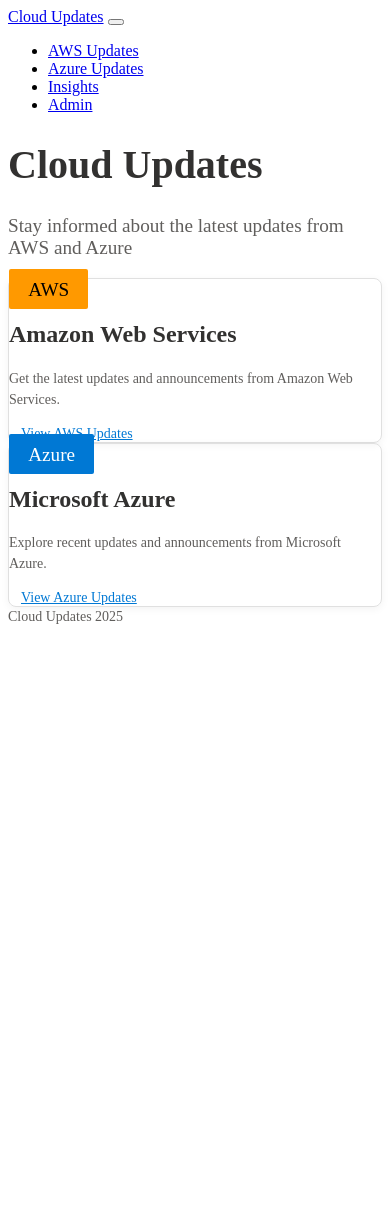
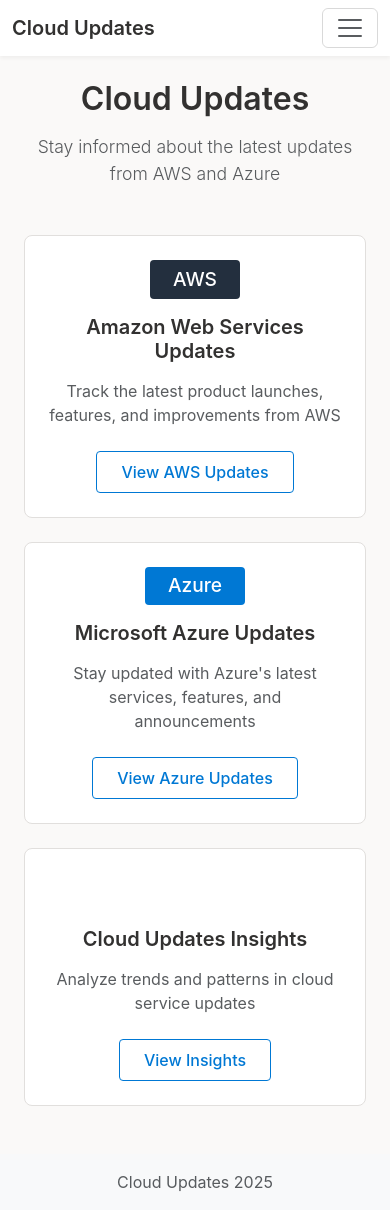
Before and after one commit to ashenai/cloud_updates, a Flask app: page / in a window 390 px wide. Before the commit the page ends 624 px from the top, so only its background shows below. Run offline with Flask 3, Linux system fonts and the light colour scheme.

Commit message:
Redesigned landing page with modern UI
- Added modern card design with hover effects
- Improved typography and spacing
- Added responsive design for mobile
- Enhanced badges with better colors
- Added new Insights section
- Improved button styling with hover effects
- Cleaned up unnecessary JavaScript

```diff
--- a/app/templates/index.html
+++ b/app/templates/index.html
@@ -1,194 +1,6 @@
 {% extends "base.html" %}
 
-{% block styles %}
-<style>
-    .update-card {
-        margin-bottom: 20px;
-        border: 1px solid #EDEBE9;
-        box-shadow: none;
-        border-radius: 2px;
-    }
-    .update-card .card-body {
-        padding: 20px;
-    }
-    .provider-badge {
-        font-size: 0.75em;
-        padding: 2px 8px;
-        border-radius: 2px;
-        font-weight: 500;
-    }
-    .aws-badge {
-        background-color: #FF9900;
-        color: black;
-    }
-    .azure-badge {
-        background-color: #0078D4;
-        color: white;
-    }
-    .meta-tags {
-        margin-top: 16px;
-    }
-    .tag-section {
-        display: flex;
-        margin-bottom: 8px;
-    }
-    .tag-section-title {
-        font-size: 0.875em;
-        color: #605E5C;
-        width: 140px;
-        flex-shrink: 0;
-    }
-    .tags-container {
-        font-size: 0.875em;
-        color: #323130;
-        flex: 1;
-        padding-top: 1px;
-    }
-    .tag-list {
-        display: inline;
-        margin: 0;
-        padding: 0;
-    }
-    .tag-list-item {
-        display: inline;
-        color: #323130;
-    }
-    .tag-list-item:not(:last-child)::after {
-        content: ", ";
-        color: #605E5C;
-    }
-    .nav-tabs {
-        margin-bottom: 20px;
-        border-bottom: 1px solid #EDEBE9;
-    }
-    .nav-tabs .nav-link {
-        color: #323130;
-        border: none;
-        padding: 8px 16px;
-        margin-right: 24px;
-        font-weight: 500;
-    }
-    .nav-tabs .nav-link.active {
-        color: #0078D4;
-        border-bottom: 2px solid #0078D4;
-    }
-    .tab-content {
-        padding-top: 20px;
-    }
-    /* Filter Styles */
-    .filter-section {
-        margin-bottom: 20px;
-        display: flex;
-        gap: 12px;
-        align-items: center;
-    }
-    .filter-group .btn {
-        padding: 4px 12px;
-        font-size: 0.875em;
-        font-weight: 500;
-        border: 1px solid #8A8886;
-        color: #323130;
-        background: white;
-        border-radius: 2px;
-    }
-    .filter-group .btn:hover {
-        background-color: #F3F2F1;
-        border-color: #323130;
-    }
-    .filter-dropdown {
-        min-width: 280px;
-        max-height: 320px;
-        overflow-y: auto;
-        border: 1px solid #EDEBE9;
-        border-radius: 2px;
-        box-shadow: 0 2px 4px rgba(0,0,0,0.1);
-        padding: 0;
-    }
-    .filter-option {
-        display: flex;
-        align-items: center;
-        padding: 6px 12px;
-        margin: 0;
-    }
-    .filter-option:hover {
-        background-color: #F3F2F1;
-    }
-    .filter-checkbox {
-        margin-right: 8px;
-    }
-    .dropdown-header {
-        background-color: #F8F8F8;
-        padding: 8px 12px;
-        font-weight: 600;
-        color: #323130;
-        border-bottom: 1px solid #EDEBE9;
-        font-size: 0.875em;
-    }
-    .filter-count {
-        background-color: #F3F2F1;
-        padding: 1px 6px;
-        border-radius: 2px;
-        font-size: 0.875em;
-        margin-left: 6px;
-        color: #323130;
-    }
-    .card-title {
-        font-size: 1em;
-        font-weight: 600;
-        color: #323130;
-        margin-bottom: 8px;
-        line-height: 1.4;
-    }
-    .card-text {
-        color: #605E5C;
-        line-height: 1.5;
-        font-size: 0.875em;
-    }
-    .btn-outline-primary {
-        color: #0078D4;
-        border-color: #0078D4;
-        border-radius: 2px;
-        padding: 4px 12px;
-        font-size: 0.875em;
-    }
-    .btn-outline-primary:hover {
-        background-color: #0078D4;
-        border-color: #0078D4;
-    }
-    .text-muted {
-        color: #605E5C !important;
-        font-size: 0.875em;
-    }
-    .card {
-        border: 1px solid #e0e0e0;
-        border-radius: 8px;
-        transition: transform 0.2s ease, box-shadow 0.2s ease;
-    }
-    .card:hover {
-        transform: translateY(-5px);
-        box-shadow: 0 8px 16px rgba(0,0,0,0.1) !important;
-    }
-    .display-4 {
-        font-size: 2.5rem;
-        font-weight: 600;
-        color: #323130;
-    }
-    .lead {
-        font-size: 1.2rem;
-        color: #605E5C;
-    }
-    .provider-badge {
-        font-size: 1.2em;
-        padding: 0.5em 1em;
-    }
-    .h4 {
-        color: #323130;
-    }
-    .shadow-sm {
-        box-shadow: 0 2px 8px rgba(0,0,0,0.05) !important;
-    }
-</style>
-{% endblock %}
+{% block title %}Cloud Updates{% endblock %}
 
 {% block content %}
 <div class="container mt-4">
@@ -198,27 +10,44 @@
     </div>
 
     <div class="row g-4">
+        <!-- AWS Card -->
         <div class="col-md-6">
-            <div class="card h-100 shadow-sm">
-                <div class="card-body text-center">
+            <div class="card h-100 shadow-hover">
+                <div class="card-body text-center p-4">
                     <div class="mb-4">
-                        <span class="badge provider-badge aws-badge">AWS</span>
+                        <span class="badge provider-badge aws-badge mb-3">AWS</span>
+                        <h4 class="card-title h4">Amazon Web Services Updates</h4>
+                        <p class="card-text text-muted">Track the latest product launches, features, and improvements from AWS</p>
                     </div>
-                    <h2 class="h4 mb-3">Amazon Web Services</h2>
-                    <p class="card-text text-muted mb-4">Get the latest updates and announcements from Amazon Web Services.</p>
                     <a href="{{ url_for('aws_updates') }}" class="btn btn-outline-primary">View AWS Updates</a>
                 </div>
             </div>
         </div>
+
+        <!-- Azure Card -->
         <div class="col-md-6">
-            <div class="card h-100 shadow-sm">
-                <div class="card-body text-center">
+            <div class="card h-100 shadow-hover">
+                <div class="card-body text-center p-4">
                     <div class="mb-4">
-                        <span class="badge provider-badge azure-badge">Azure</span>
+                        <span class="badge provider-badge azure-badge mb-3">Azure</span>
+                        <h4 class="card-title h4">Microsoft Azure Updates</h4>
+                        <p class="card-text text-muted">Stay updated with Azure's latest services, features, and announcements</p>
                     </div>
-                    <h2 class="h4 mb-3">Microsoft Azure</h2>
-                    <p class="card-text text-muted mb-4">Explore recent updates and announcements from Microsoft Azure.</p>
                     <a href="{{ url_for('azure_updates') }}" class="btn btn-outline-primary">View Azure Updates</a>
+                </div>
+            </div>
+        </div>
+
+        <!-- Insights Card -->
+        <div class="col-12">
+            <div class="card shadow-hover">
+                <div class="card-body text-center p-4">
+                    <div class="mb-4">
+                        <span class="badge bg-gradient mb-3">Insights</span>
+                        <h4 class="card-title h4">Cloud Updates Insights</h4>
+                        <p class="card-text text-muted">Analyze trends and patterns in cloud service updates</p>
+                    </div>
+                    <a href="{{ url_for('insights') }}" class="btn btn-outline-primary">View Insights</a>
                 </div>
             </div>
         </div>
@@ -226,103 +55,106 @@
 </div>
 {% endblock %}
 
-{% block scripts %}
-<script>
-    document.addEventListener('DOMContentLoaded', function() {
-        // Initialize filter state
-        let selectedCategories = new Set();
-        let selectedTypes = new Set();
+{% block styles %}
+{{ super() }}
+<style>
+.display-4 {
+    font-size: 2.5rem;
+    font-weight: 600;
+    color: #323130;
+    margin-bottom: 1rem;
+}
 
-        // Get all Azure update cards
-        const updateCards = document.querySelectorAll('#azure-updates .update-card');
+.lead {
+    font-size: 1.2rem;
+    color: #605E5C;
+    margin-bottom: 2rem;
+}
 
-        // Function to update filter counts
-        function updateFilterCounts() {
-            document.getElementById('category-count').textContent = selectedCategories.size;
-            document.getElementById('type-count').textContent = selectedTypes.size;
-        }
+.card {
+    border: 1px solid #E1DFDD;
+    border-radius: 8px;
+    transition: all 0.2s ease-in-out;
+    background: white;
+}
 
-        // Function to check if arrays intersect
-        function hasIntersection(arr1, arr2) {
-            return arr1.some(item => arr2.has(item));
-        }
+.shadow-hover {
+    transition: all 0.2s ease-in-out;
+}
 
-        // Function to update visibility of cards based on filters
-        function updateVisibility() {
-            let visibleCount = 0;
+.shadow-hover:hover {
+    transform: translateY(-5px);
+    box-shadow: 0 8px 24px rgba(0,0,0,0.12) !important;
+}
 
-            updateCards.forEach(card => {
-                // Parse the JSON data from data attributes
-                const categories = JSON.parse(card.dataset.categories);
-                const types = JSON.parse(card.dataset.types);
+.card-title {
+    font-size: 1.5rem;
+    font-weight: 600;
+    color: #323130;
+    margin-bottom: 1rem;
+}
 
-                // Card is visible if:
-                // 1. No category filters OR card has at least one selected category
-                // 2. No type filters OR card has at least one selected type
-                const categoryMatch = selectedCategories.size === 0 ||
-                                   hasIntersection(categories, selectedCategories);
-                const typeMatch = selectedTypes.size === 0 ||
-                                hasIntersection(types, selectedTypes);
+.card-text {
+    font-size: 1rem;
+    color: #605E5C;
+    line-height: 1.5;
+}
 
-                if (categoryMatch && typeMatch) {
-                    card.style.display = '';
-                    visibleCount++;
-                } else {
-                    card.style.display = 'none';
-                }
-            });
+.provider-badge {
+    font-size: 1.2em;
+    padding: 0.5em 1.2em;
+    border-radius: 4px;
+    font-weight: 500;
+}
 
-            // Update the count in the Azure tab
-            document.getElementById('azure-count').textContent = visibleCount;
-        }
+.aws-badge {
+    background-color: #232F3E;
+    color: white;
+}
 
-        // Add event listeners to checkboxes
-        document.querySelectorAll('.filter-checkbox').forEach(checkbox => {
-            checkbox.addEventListener('change', function(e) {
-                // Prevent dropdown from closing
-                e.stopPropagation();
+.azure-badge {
+    background-color: #0078D4;
+    color: white;
+}
 
-                const filterType = this.dataset.filter;
-                const value = this.value;
+.bg-gradient {
+    background: linear-gradient(45deg, #0078D4, #232F3E);
+    color: white;
+    font-size: 1.2em;
+    padding: 0.5em 1.2em;
+    border-radius: 4px;
+    font-weight: 500;
+}
 
-                if (filterType === 'category') {
-                    if (this.checked) {
-                        selectedCategories.add(value);
-                    } else {
-                        selectedCategories.delete(value);
-                    }
-                } else if (filterType === 'type') {
-                    if (this.checked) {
-                        selectedTypes.add(value);
-                    } else {
-                        selectedTypes.delete(value);
-                    }
-                }
+.btn-outline-primary {
+    color: #0078D4;
+    border-color: #0078D4;
+    padding: 0.5rem 1.5rem;
+    font-weight: 500;
+    border-radius: 4px;
+    transition: all 0.2s ease-in-out;
+}
 
-                updateFilterCounts();
-                updateVisibility();
-            });
-        });
+.btn-outline-primary:hover {
+    background-color: #0078D4;
+    border-color: #0078D4;
+    color: white;
+    transform: translateY(-2px);
+    box-shadow: 0 4px 12px rgba(0,120,212,0.2);
+}
 
-        // Prevent dropdown from closing when clicking inside
-        document.querySelectorAll('.filter-dropdown').forEach(dropdown => {
-            dropdown.addEventListener('click', e => {
-                e.stopPropagation();
-            });
-        });
+@media (max-width: 768px) {
+    .display-4 {
+        font-size: 2rem;
+    }
 
-        // Initialize tab functionality
-        const triggerTabList = [].slice.call(document.querySelectorAll('#updateTabs button'));
-        triggerTabList.forEach(function(triggerEl) {
-            const tabTrigger = new bootstrap.Tab(triggerEl);
-            triggerEl.addEventListener('click', function(event) {
-                event.preventDefault();
-                tabTrigger.show();
-            });
-        });
+    .lead {
+        font-size: 1.1rem;
+    }
 
-        // Initialize filter counts
-        updateFilterCounts();
-    });
-</script>
+    .card-title {
+        font-size: 1.25rem;
+    }
+}
+</style>
 {% endblock %}
```
